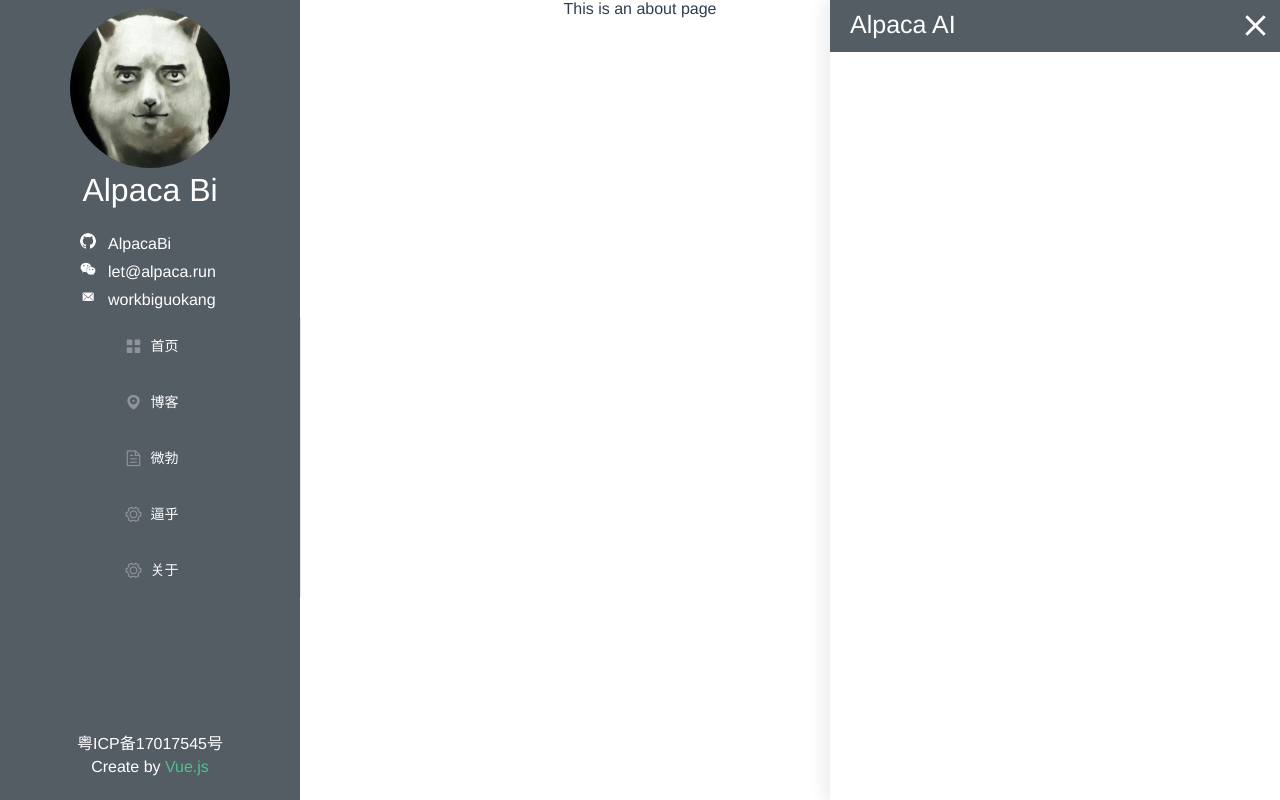
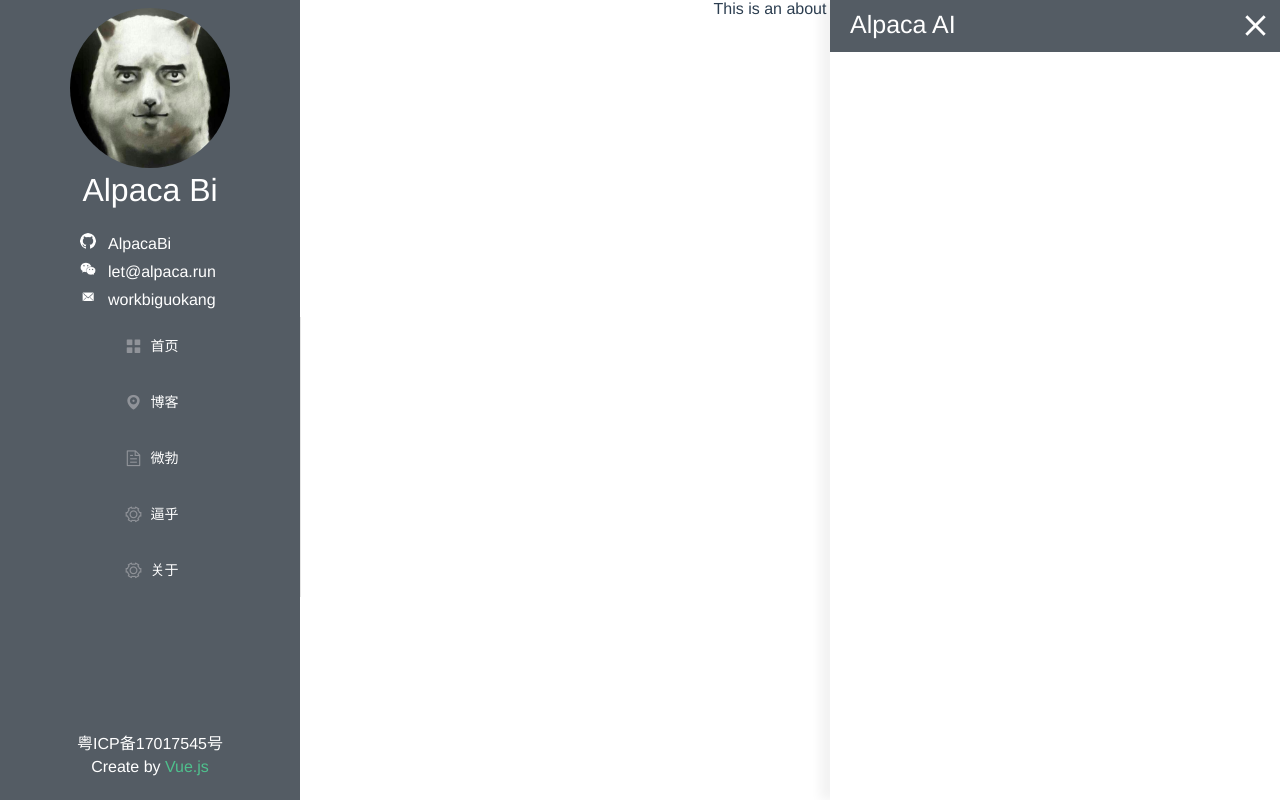
Before and after one commit to AlpacaBi/alpaca_run, a Vue app: page /about in a window 1280 px wide. Built offline with nearby package versions, Linux system fonts and the light colour scheme.

Commit message:
左边菜单栏固定宽度，右边内容区自适应

```diff
--- a/src/App.vue
+++ b/src/App.vue
@@ -20,6 +20,9 @@ body{
   -moz-osx-font-smoothing: grayscale;
   text-align: center;
   color: #2c3e50;
+}
+.right-content {
+  margin-left: 300px;
 }
 </style>
 <script lang="ts">
```
